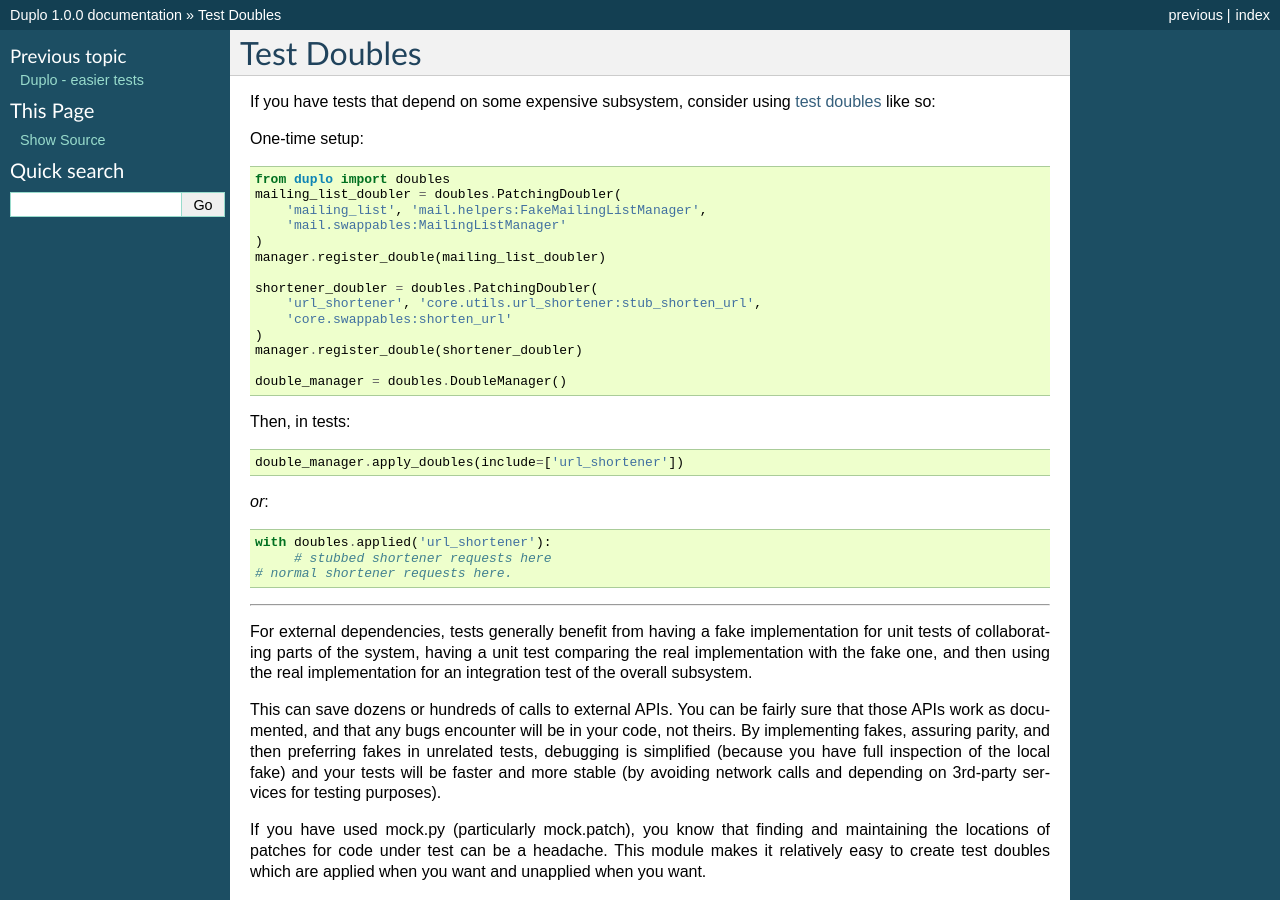
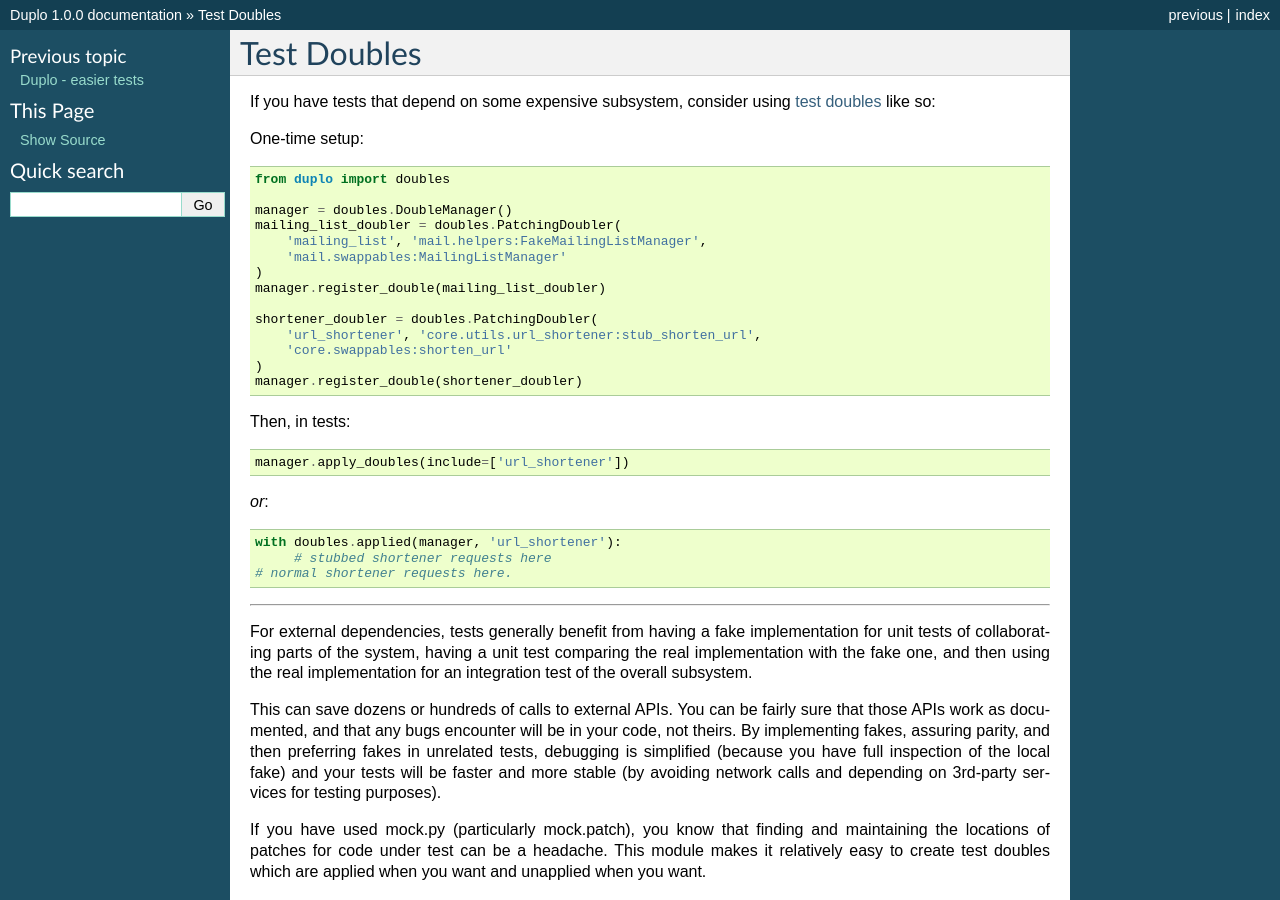
Before and after one commit to jdunck/duplo, a Sphinx documentation site: the page built from docs/doubles.rst, in a window 1280 px wide and 900 px high. Built offline with Sphinx 7.4.7, drawn with Linux system fonts in a browser that asks for light colours.

Commit message:
Fix a couple doc bugs

```diff
--- a/docs/doubles.rst
+++ b/docs/doubles.rst
@@ -6,6 +6,8 @@ If you have tests that depend on some expensive subsystem, consider using `test
 One-time setup::
 
     from duplo import doubles
+
+    manager = doubles.DoubleManager()
     mailing_list_doubler = doubles.PatchingDoubler(
         'mailing_list', 'mail.helpers:FakeMailingListManager',
         'mail.swappables:MailingListManager'
@@ -18,15 +20,13 @@ One-time setup::
     )
     manager.register_double(shortener_doubler)
 
-    double_manager = doubles.DoubleManager()
-
 Then, in tests::
 
-    double_manager.apply_doubles(include=['url_shortener'])
+    manager.apply_doubles(include=['url_shortener'])
 
 *or*::
 
-    with doubles.applied('url_shortener'):
+    with doubles.applied(manager, 'url_shortener'):
          # stubbed shortener requests here
     # normal shortener requests here.
 
```
